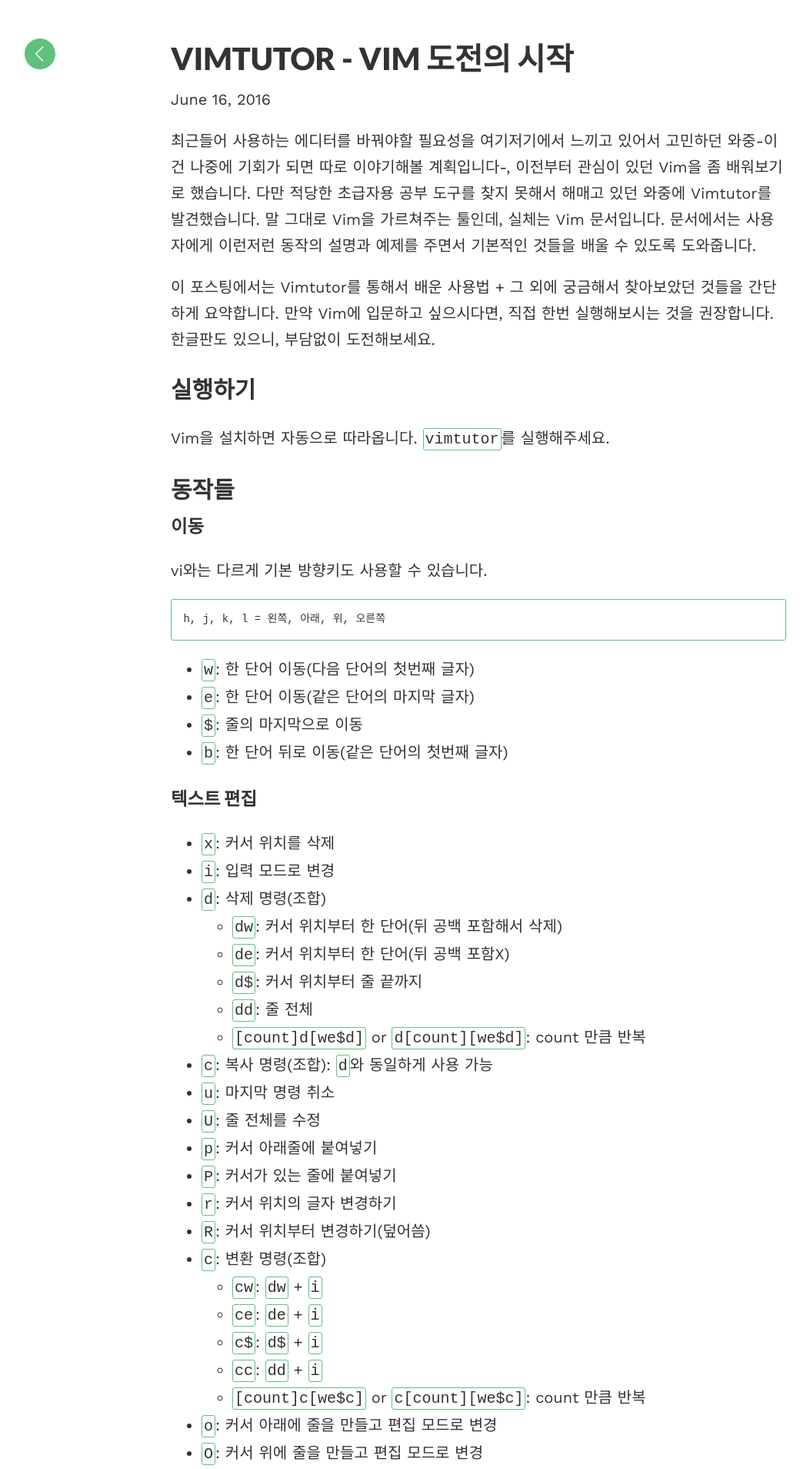
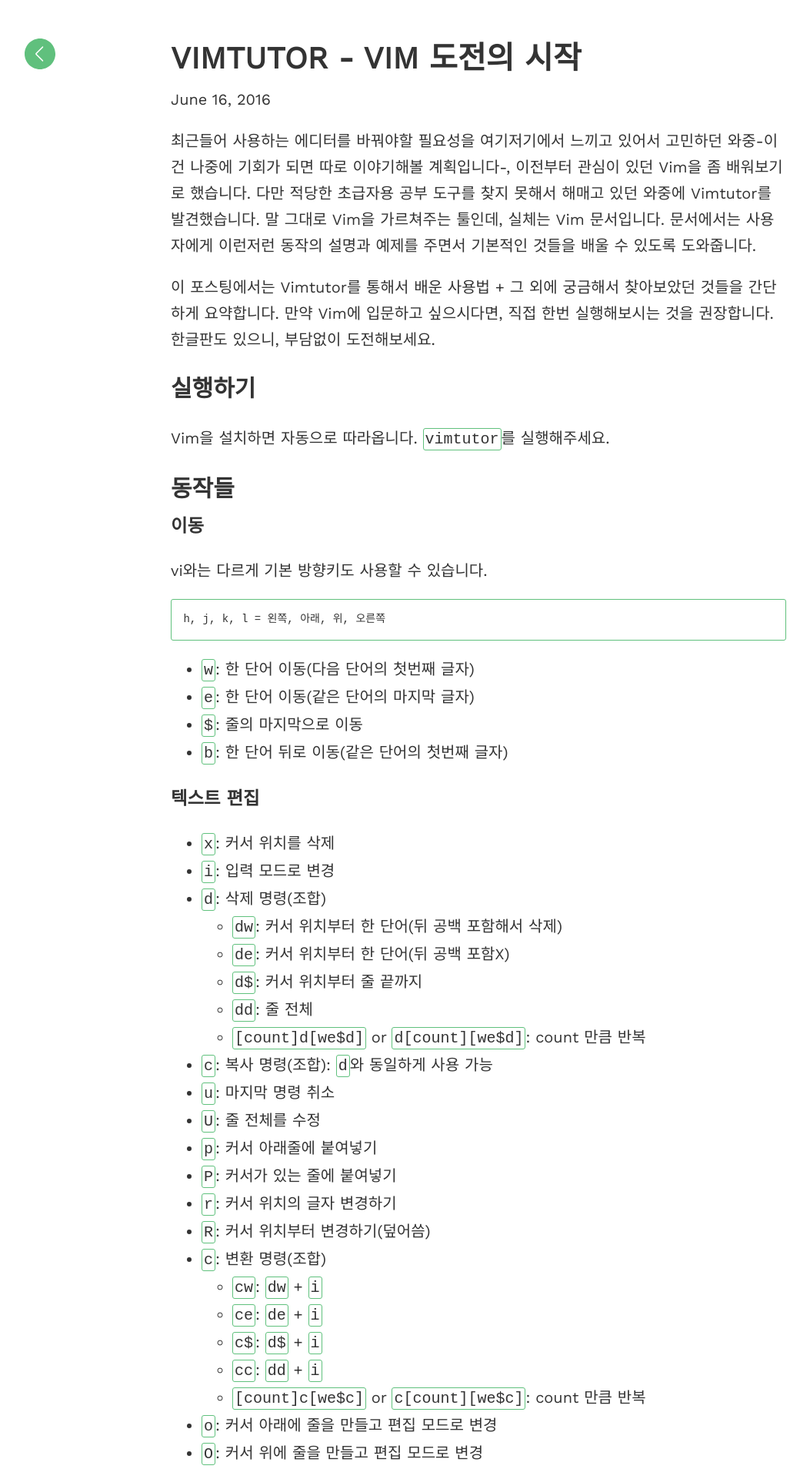
Before and after one commit to riseshia/archived-riseshia-github-io, a Jekyll site: the page built from _posts/2016-06-17-vimtutor-vim-.md, in a window 1280 px wide. Shown: the top 1908 px of the page at 77% size, without its empty margins (18-1071 px from the left). Built offline with Jekyll 4.4.1, drawn with Linux system fonts in a browser that asks for light colours.

Commit message:
Add korean font

```diff
--- a/_sass/style.scss
+++ b/_sass/style.scss
@@ -26,7 +26,6 @@
 }
 
 h1,h2,h3,h4,h5,h6 {
-  font-family: "Lato", "Helvetica Neue", Helvetica, sans-serif;
   font-weight: bold;
   line-height: 1.8;
   margin: 0;
--- a/css/main.scss
+++ b/css/main.scss
@@ -4,7 +4,7 @@
 
 @charset "utf-8";
 
-$base-font-family: 'Work Sans', sans-serif;
+$base-font-family: 'apple sd gothic neo', 'nanum gothic', 'Work Sans', sans-serif;
 $base-font-size:   20px;
 $base-font-weight: 400;
 $small-font-size:  $base-font-size * 0.875;
```
